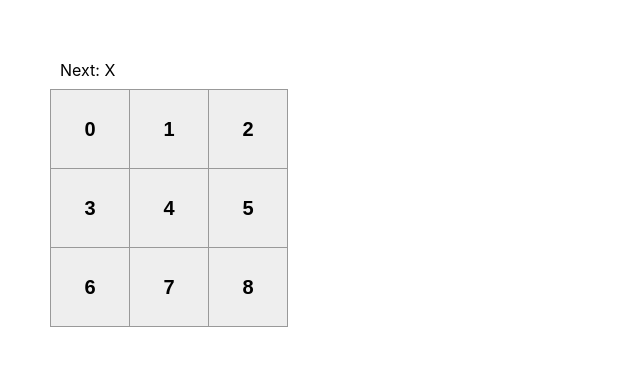
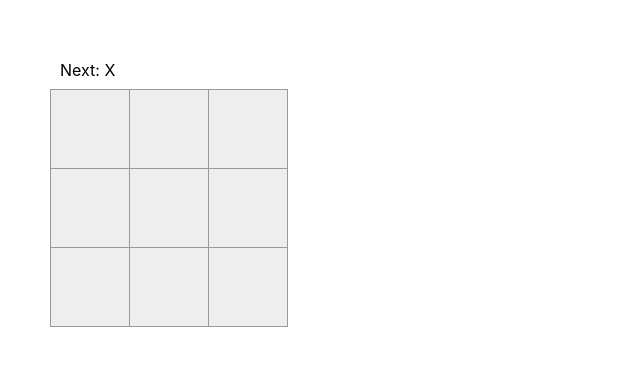
Before and after one commit to viyamKUN/react-tictactoe, a React (Create React App) app: page / in a window 1280 px wide. Shown: the top 366 px of the page, without its empty margins (0-640 px from the left). Built offline with nearby package versions, Linux system fonts and the light colour scheme; the HTML template or start-up script is replaced by a standard one.

Commit message:
Add click event

```diff
--- a/src/App.tsx
+++ b/src/App.tsx
@@ -1,23 +1,40 @@
-import React from 'react';
+import React, { useState } from 'react';
 import './App.css';
 
-interface SquareProps {
-  value: number
-}
+type SquareProps = {
+  onClick(): void
+};
 
-function Square(props:SquareProps) {
+type SquareState = {
+  value: string;
+};
+
+class Square extends React.Component<SquareProps, SquareState> {
+  state: SquareState = {
+    value: "",
+  };
+
+  render() {
     return (
-    <button className='square'>
-      {props.value}
+      <button className='square' onClick={() => {
+        this.props.onClick()
+        this.setState(state => ({value: "X"}))
+      }}>
+        {this.state.value}
       </button>
     );
   }
+}
 
-function Board() {
-  const renderSquare = (i:number) : React.ReactNode => {
+interface BoardProps {
+  onClick(i: number): void
+}
+
+function Board(props: BoardProps) {
+  const renderSquare = (i: number): React.ReactNode => {
     return (
       <Square
-        value={i}
+        onClick={() => props.onClick(i)}
       />
     );
   }
@@ -47,11 +64,22 @@ function Board() {
   );
 }
 
+function UpdateData(updatedIndex: number) {
+  gamedata[updatedIndex] = turn;
+  turn = turn % 2 + 1;
+  console.log(gamedata)
+}
+
+var turn = 1;
+const gamedata = [0, 0, 0, 0, 0, 0, 0, 0, 0];
+
 function App() {
   return (
     <div className='game'>
       <div className='game-board'>
-        <Board />
+        <Board
+          onClick={(i: number) => { UpdateData(i) }}
+        />
       </div>
       <div className='game-info'>
         <div>{/* status */}</div>
```
Lines whose indentation alone changed are shown as unchanged.
